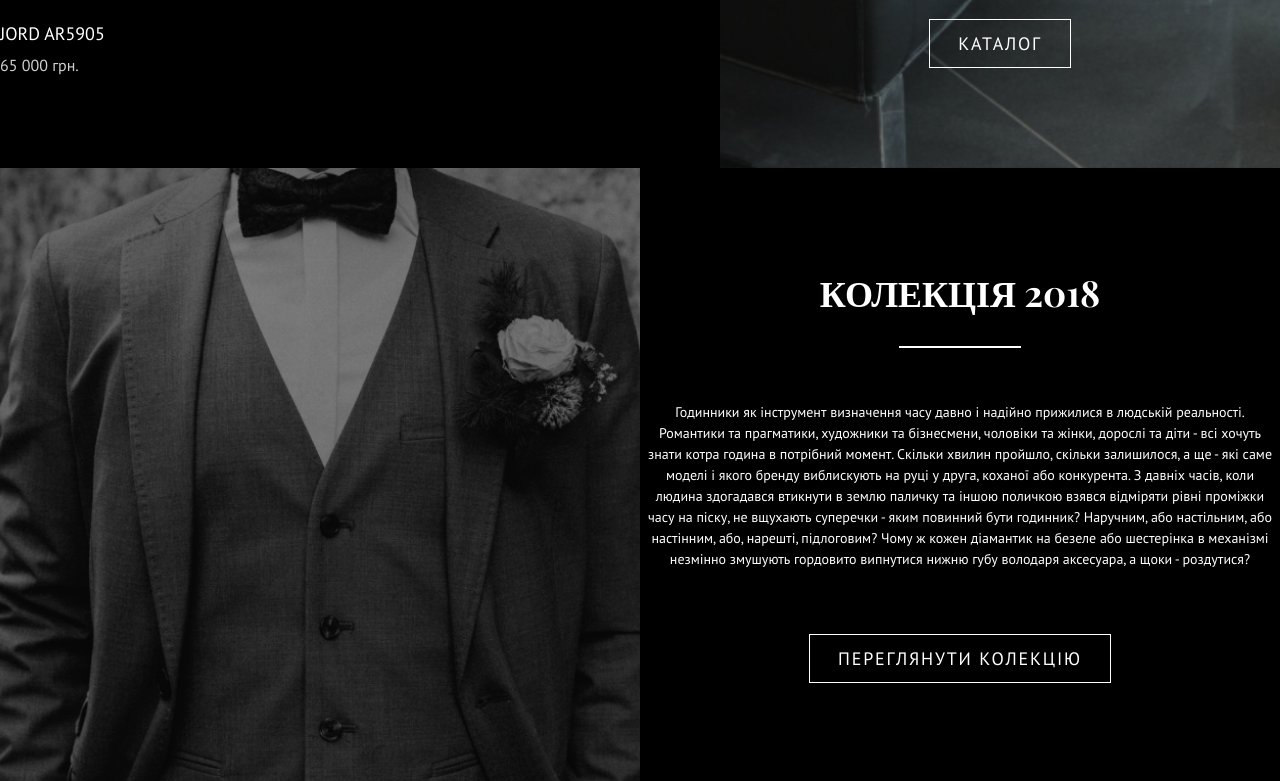
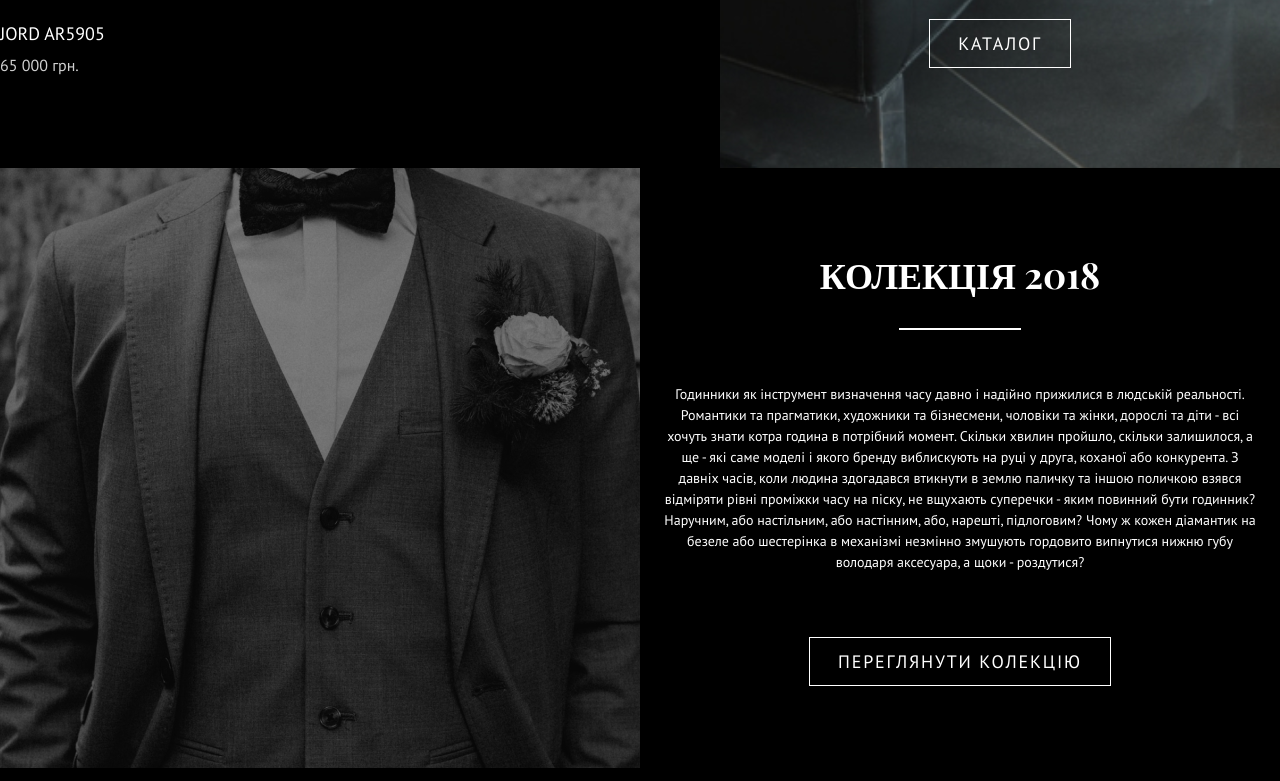
Before and after one commit to 777Yurii/porten-learn, a website: page site/index.html in a window 1280 px wide. Shown: the part 2122-2903 px from the top of the page. Drawn offline with nearby package versions, Linux system fonts and the light colour scheme.

Commit message:
Поменяли отступы и добавили box-sizing: border-box.

```diff
--- a/site/styles/components/_previous-collection.css
+++ b/site/styles/components/_previous-collection.css
@@ -4,15 +4,16 @@
 
 .previous-collection__wrapper {
   width: 100%;
+  min-height: 600px;
+  box-sizing: border-box;
   display: flex;
-  justify-content: flex-end;
+  justify-content: center;
   flex-direction: column;
   align-items: center;
-  padding-bottom: 98px;
+  padding: 40px 20px;
 }
 
 .previous-collection__heading {
-   margin-top: 100px;
   --heading-line-offset: 30px;
   margin-bottom: 40px;
 }
```
